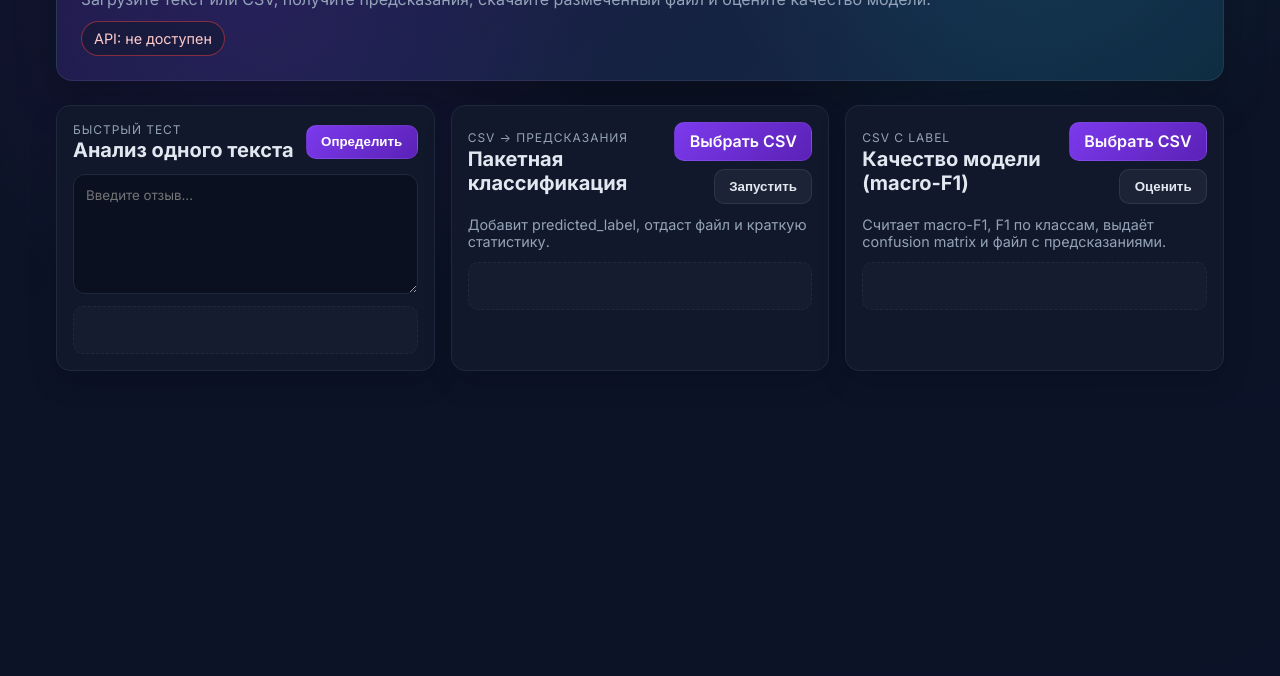
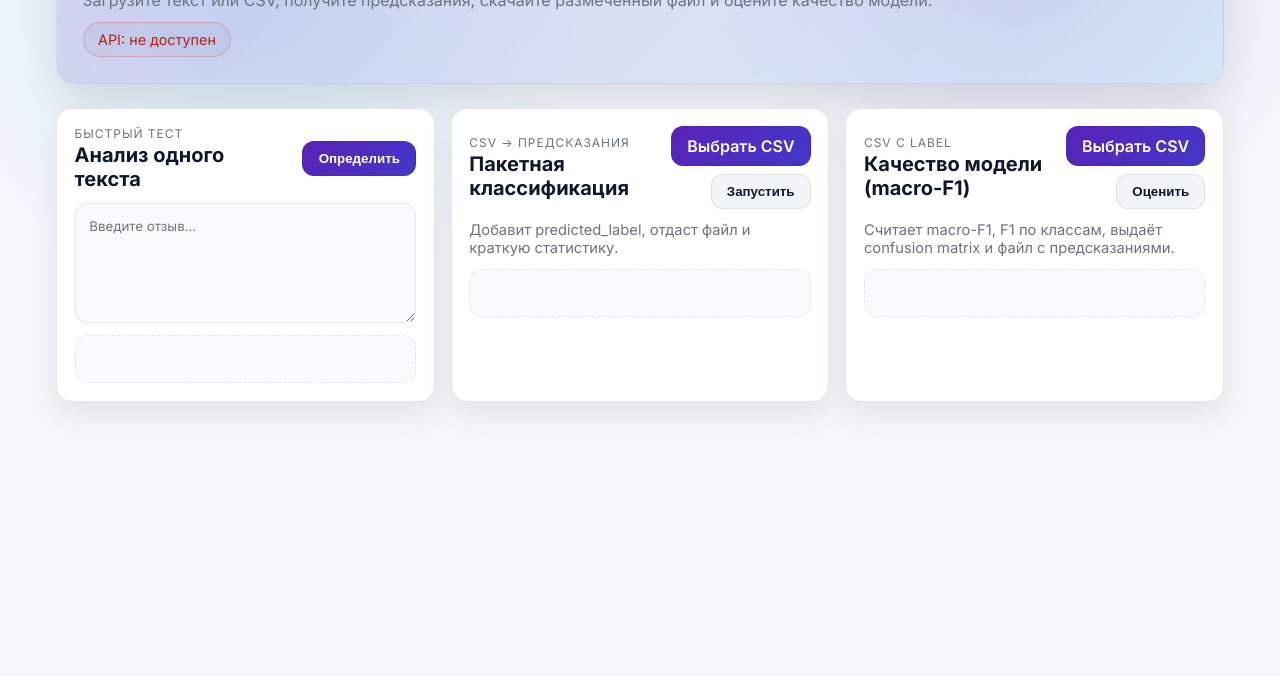
Before and after one commit to popka13221/Hack-Ton, a plain HTML site: page frontend/index.html in a window 1280 px wide. Shown: the part 124-800 px from the top of the page. Drawn offline with Linux system fonts and the light colour scheme; no server answers.

Commit message:
fix: indentation in middleware; apply light UI palette

```diff
--- a/frontend/css/styles.css
+++ b/frontend/css/styles.css
@@ -1,27 +1,28 @@
 :root {
-  --bg: #0f172a;
-  --panel: #0b1020;
-  --card: #11182c;
-  --text: #e2e8f0;
-  --muted: #94a3b8;
-  --accent: #7c3aed;
-  --accent-2: #22d3ee;
-  --border: #1e293b;
-  --success: #22c55e;
-  --error: #ef4444;
+  --bg: #f4f6fb;
+  --panel: #eef1f8;
+  --card: #ffffff;
+  --text: #0f172a;
+  --muted: #6b7280;
+  --accent: #5b21b6;
+  --accent-2: #0ea5e9;
+  --border: #e5e7eb;
+  --success: #16a34a;
+  --error: #dc2626;
 }
 
 * {
   box-sizing: border-box;
 }
 
-html, body {
+html,
+body {
   margin: 0;
   padding: 0;
   font-family: "Inter", system-ui, -apple-system, sans-serif;
-  background: radial-gradient(circle at 20% 20%, rgba(124, 58, 237, 0.12), transparent 32%),
-              radial-gradient(circle at 80% 0%, rgba(34, 211, 238, 0.12), transparent 28%),
-              linear-gradient(160deg, #0b1224 0%, #0c1328 100%);
+  background: radial-gradient(circle at 20% 20%, rgba(14, 165, 233, 0.12), transparent 30%),
+    radial-gradient(circle at 80% 10%, rgba(91, 33, 182, 0.12), transparent 28%),
+    var(--bg);
   color: var(--text);
   min-height: 100%;
   -webkit-font-smoothing: antialiased;
@@ -38,11 +39,11 @@ a {
 }
 
 .hero {
-  background: linear-gradient(135deg, rgba(124, 58, 237, 0.18), rgba(34, 211, 238, 0.12));
-  border: 1px solid rgba(255, 255, 255, 0.08);
-  border-radius: 16px;
-  padding: 1.5rem;
-  box-shadow: 0 20px 40px rgba(0, 0, 0, 0.25);
+  background: linear-gradient(135deg, rgba(91, 33, 182, 0.16), rgba(14, 165, 233, 0.12));
+  border: 1px solid rgba(15, 23, 42, 0.04);
+  border-radius: 20px;
+  padding: 1.6rem;
+  box-shadow: 0 16px 40px rgba(15, 23, 42, 0.12);
   margin-bottom: 1.5rem;
 }
 
@@ -50,10 +51,6 @@ a {
   margin: 0.2rem 0 0.4rem;
   font-size: 2rem;
   letter-spacing: -0.02em;
-}
-
-.hero__content h1 + .pill {
-  margin-top: 0.4rem;
 }
 
 .eyebrow {
@@ -73,25 +70,29 @@ a {
   display: inline-flex;
   align-items: center;
   gap: 0.5rem;
-  padding: 0.5rem 0.75rem;
+  padding: 0.5rem 0.9rem;
   border-radius: 999px;
-  background: rgba(15, 23, 42, 0.5);
-  border: 1px solid rgba(255, 255, 255, 0.12);
+  background: rgba(15, 23, 42, 0.04);
+  border: 1px solid rgba(15, 23, 42, 0.08);
   font-size: 0.9rem;
+}
+
+.hero__content h1 + .pill {
+  margin-top: 0.4rem;
 }
 
 .grid {
   display: grid;
-  grid-template-columns: repeat(auto-fit, minmax(320px, 1fr));
+  grid-template-columns: repeat(auto-fit, minmax(340px, 1fr));
   gap: 1rem;
 }
 
 .card {
   background: var(--card);
   border: 1px solid var(--border);
-  border-radius: 14px;
-  padding: 1rem;
-  box-shadow: 0 12px 28px rgba(0, 0, 0, 0.15);
+  border-radius: 16px;
+  padding: 1.1rem;
+  box-shadow: 0 12px 30px rgba(15, 23, 42, 0.08);
   display: flex;
   flex-direction: column;
   gap: 0.75rem;
@@ -121,25 +122,25 @@ a {
   display: inline-flex;
   align-items: center;
   gap: 0.35rem;
-  border: 1px solid rgba(255, 255, 255, 0.08);
-  border-radius: 10px;
-  background: linear-gradient(135deg, var(--accent), #5b21b6);
+  border: 1px solid rgba(15, 23, 42, 0.08);
+  border-radius: 12px;
+  background: linear-gradient(135deg, var(--accent), #4338ca);
   color: #fff;
-  padding: 0.55rem 0.9rem;
+  padding: 0.55rem 0.95rem;
   font-weight: 600;
   cursor: pointer;
   transition: transform 120ms ease, box-shadow 120ms ease;
 }
 
 .btn.secondary {
-  background: rgba(255, 255, 255, 0.05);
+  background: #f1f5f9;
   color: var(--text);
 }
 
 .btn:hover,
 .file-btn span:hover {
   transform: translateY(-1px);
-  box-shadow: 0 8px 24px rgba(124, 58, 237, 0.3);
+  box-shadow: 0 10px 24px rgba(91, 33, 182, 0.28);
 }
 
 .file-btn {
@@ -149,7 +150,7 @@ a {
 
 .file-btn.dragover {
   border: 1px dashed var(--accent-2);
-  background: rgba(34, 211, 238, 0.08);
+  background: rgba(14, 165, 233, 0.08);
   color: var(--accent-2);
 }
 
@@ -162,10 +163,10 @@ a {
 
 textarea {
   width: 100%;
-  padding: 0.75rem;
+  padding: 0.85rem;
   border-radius: 12px;
   border: 1px solid var(--border);
-  background: var(--panel);
+  background: #f8fafc;
   color: var(--text);
   resize: vertical;
   min-height: 120px;
@@ -174,15 +175,15 @@ textarea {
 
 .hint {
   color: var(--muted);
-  font-size: 0.9rem;
+  font-size: 0.92rem;
 }
 
 .card__footer {
   min-height: 48px;
   padding: 0.75rem;
-  border-radius: 10px;
+  border-radius: 12px;
   border: 1px dashed var(--border);
-  background: rgba(255, 255, 255, 0.02);
+  background: #f8fafc;
   color: var(--text);
   font-size: 0.95rem;
 }
@@ -201,13 +202,20 @@ textarea {
   padding: 0.35rem 0.6rem;
   border-radius: 999px;
   border: 1px solid var(--border);
-  background: rgba(255, 255, 255, 0.04);
+  background: #eef2ff;
   font-size: 0.9rem;
 }
 
-.pill.success { color: var(--success); }
-.pill.error { color: var(--error); }
-.pill.muted { color: var(--muted); }
+.pill.success {
+  color: var(--success);
+}
+.pill.error {
+  color: var(--error);
+}
+.pill.muted {
+  color: var(--muted);
+  background: #f8fafc;
+}
 
 .result-block {
   display: grid;
@@ -224,8 +232,8 @@ textarea {
 }
 
 .status-bar.error {
-  border-color: rgba(239, 68, 68, 0.5);
-  color: #fecaca;
+  border-color: rgba(239, 68, 68, 0.3);
+  color: #b91c1c;
 }
 
 @media (max-width: 640px) {
```
Also changed, not shown: 1 other file.
